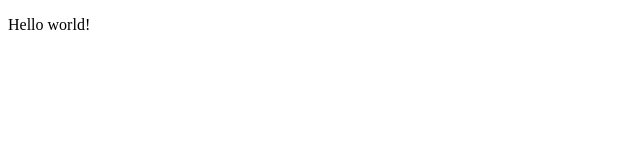
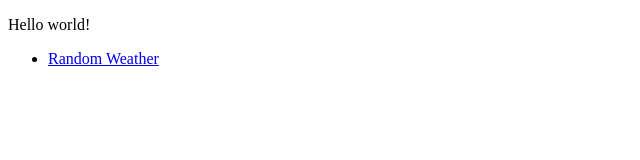
Before and after one commit to hyphenminus/hyphenminus.github.io, a plain HTML site: page index.html in a window 1280 px wide. Shown: the whole page, without its empty margins (0-640 px from the left). Drawn offline with Linux system fonts and the light colour scheme.

Commit message:
add link to mixed-messages Random Weather project

```diff
--- a/index.html
+++ b/index.html
@@ -6,6 +6,9 @@
     <body>
         <main>
             <p>Hello world!</p>
+            <ul>
+                <li><a href="mixed-messages/">Random Weather</a></li>
+            </ul>
         </main>
     </body>
 </html>
```
